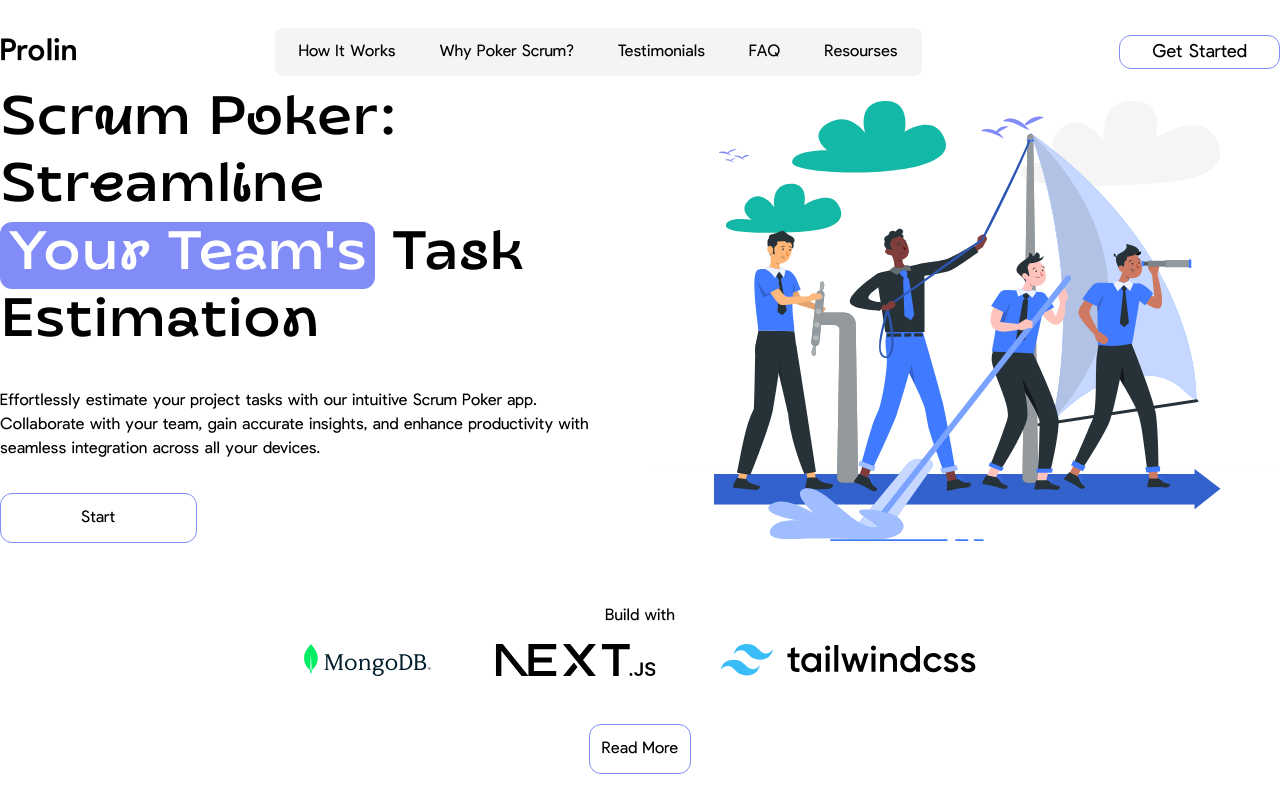
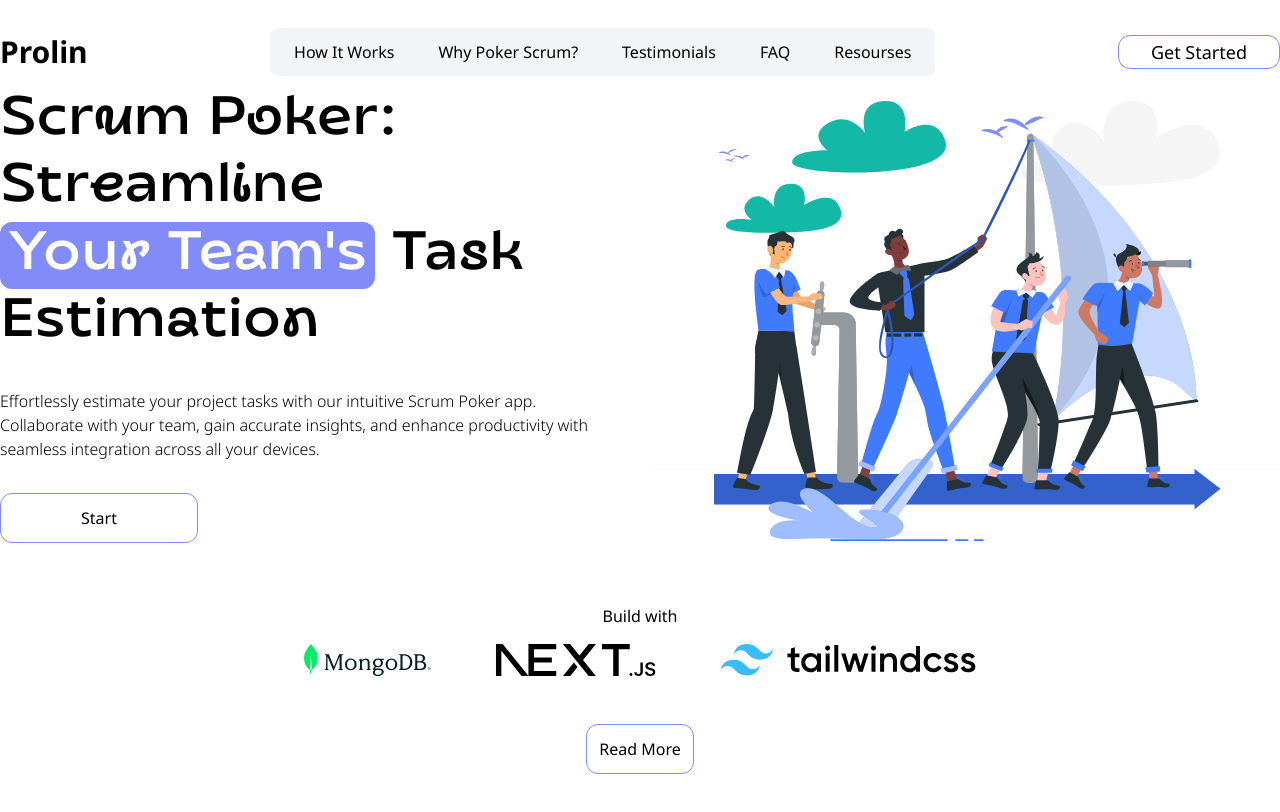
Before and after one commit to v-f-wl/prolin, a Next.js app: page / in a window 1280 px wide. Shown: the top 812 px of the page. Built offline with nearby package versions, Linux system fonts and the light colour scheme.

Commit message:
style: update font

```diff
--- a/app/globals.css
+++ b/app/globals.css
@@ -7,50 +7,12 @@
     text-wrap: balance;
   }
 }
-@font-face {
-  font-family: 'PulpDisplay';
-  src: url('../_assets/fonts/pulp-display/PulpDisplay-Light.ttf') format('ttf'),
-       url('../_assets/fonts/pulp-display/PulpDisplay-Light.woff') format('woff'),
-       url('../_assets/fonts/pulp-display/PulpDisplay-Light.woff2') format('woff2');
-  font-weight: 300;
-  font-style: normal;
-}
-@font-face {
-  font-family: 'PulpDisplay';
-  src: url('../_assets/fonts/pulp-display/PulpDisplay-Regular.ttf') format('ttf'),
-       url('../_assets/fonts/pulp-display/PulpDisplay-Regular.woff') format('woff'),
-       url('../_assets/fonts/pulp-display/PulpDisplay-Regular.woff2') format('woff2');
-  font-weight: 400;
-  font-style: normal;
-}
-@font-face {
-  font-family: 'PulpDisplay';
-  src: url('../_assets/fonts/pulp-display/PulpDisplay-Medium.ttf') format('ttf'),
-       url('../_assets/fonts/pulp-display/PulpDisplay-Medium.woff') format('woff'),
-       url('../_assets/fonts/pulp-display/PulpDisplay-Medium.woff2') format('woff2');
-  font-weight: 500;
-  font-style: normal;
-}
-@font-face {
-  font-family: 'PulpDisplay';
-  src: url('../_assets/fonts/pulp-display/PulpDisplay-SemiBold.ttf') format('ttf'),
-       url('../_assets/fonts/pulp-display/PulpDisplay-SemiBold.woff') format('woff'),
-       url('../_assets/fonts/pulp-display/PulpDisplay-SemiBold.woff2') format('woff2');
-  font-weight: 700;
-  font-style: normal;
-}
 
 @font-face {
   font-family: 'Transforma';
   src: url('../_assets/fonts/transforma/Transforma-SemiBold.otf') format('opentype');
   font-weight: 700;
   font-style: normal;
-}
-
-
-body{
-  font-family: 'PulpDisplay', sans-serif, serif;
-  font-weight: lighter;
 }
 
 .transforma{
--- a/app/layout.tsx
+++ b/app/layout.tsx
@@ -1,4 +1,5 @@
 import type { Metadata } from "next";
+import { Noto_Sans } from 'next/font/google'
 import "./globals.css";
 
 
@@ -6,6 +7,8 @@
   title: "Create Next App",
   description: "Generated by create next app",
 };
+const notoSans = Noto_Sans({ subsets: ['latin'] })
+
 
 export default function RootLayout({
   children,
@@ -14,7 +17,7 @@
 }>) {
   return (
     <html lang="en">
-      <body>{children}</body>
+      <body className={notoSans.className}>{children}</body>
     </html>
   );
 }
```
